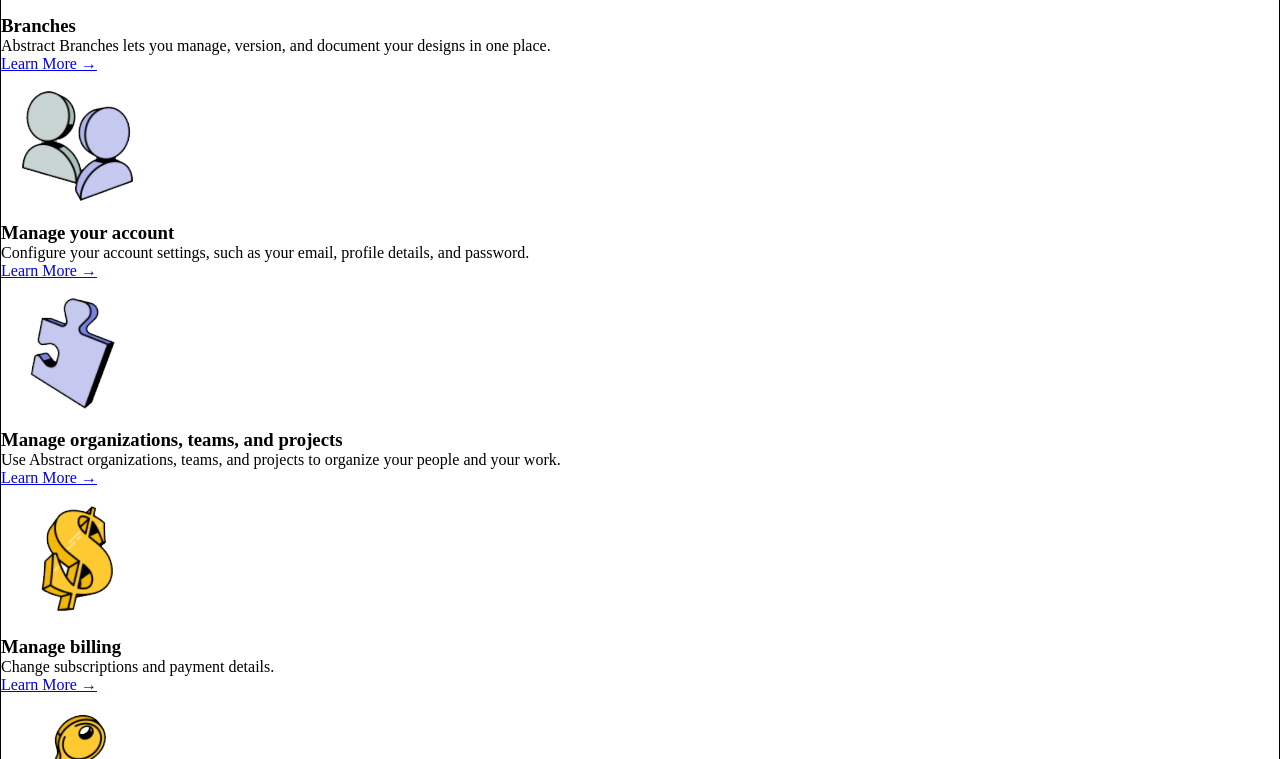
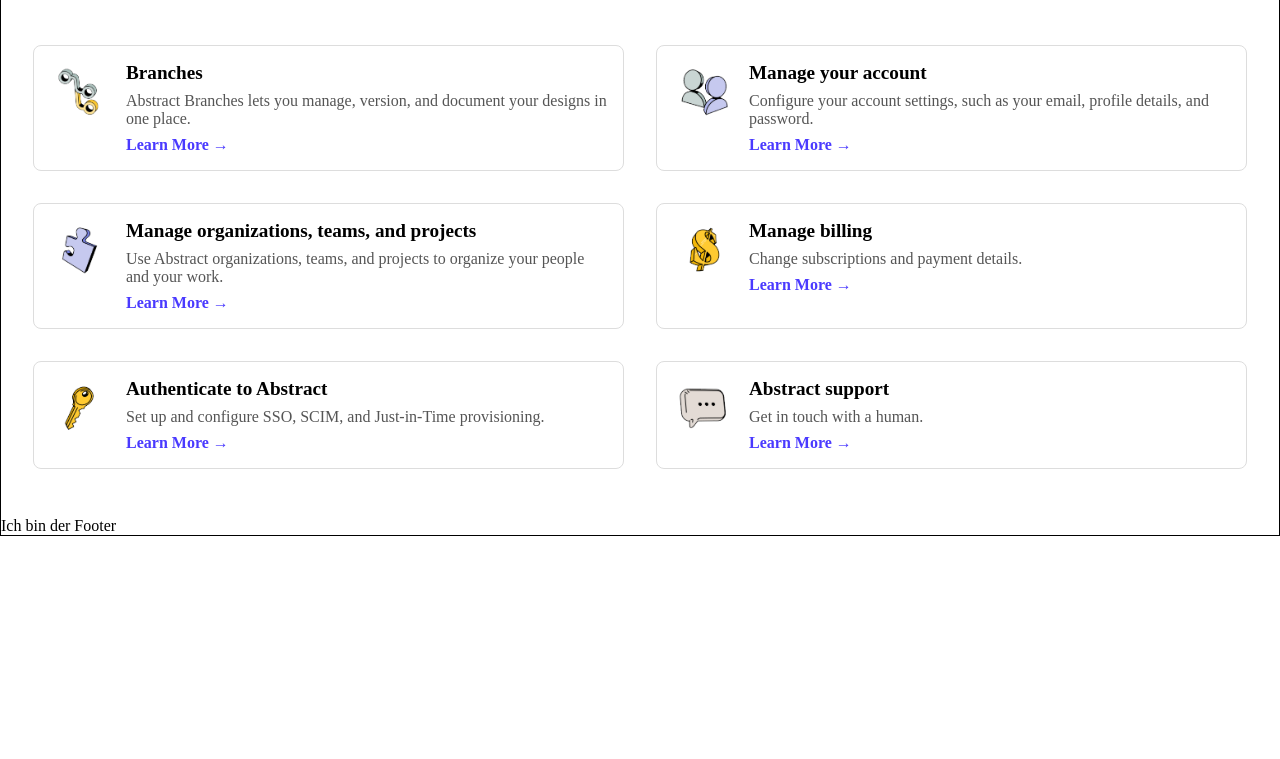
Before and after one commit to keboris/wdg24-group3, a plain HTML site: page index.html in a window 1280 px wide. Shown: the part 41-800 px from the top of the page. Drawn offline with Linux system fonts and the light colour scheme.

Commit message:
MAIN Structure

```diff
--- a/index.html
+++ b/index.html
@@ -20,51 +20,64 @@
         <section class="categories">
           <div class="grid">
             <div class="card">
-              <img src="branch.png" alt="" />
+              <figure><img src="images/branch.png" alt="" /></figure>
+              <article>
                 <h3>Branches</h3>
                 <p>
                   Abstract Branches lets you manage, version, and document your
                   designs in one place.
                 </p>
                 <a href="#">Learn More →</a>
+              </article>
             </div>
             <div class="card">
-              <img src="images/account.png" alt="" />
+              <figure><img src="images/account.png" alt="" /></figure>
+              <article>
                 <h3>Manage your account</h3>
                 <p>
                   Configure your account settings, such as your email, profile
                   details, and password.
                 </p>
                 <a href="#">Learn More →</a>
+              </article>
             </div>
             <div class="card">
-              <img src="images/team.png" alt="" />
+              <figure><img src="images/team.png" alt="" /></figure>
+              <article>
                 <h3>Manage organizations, teams, and projects</h3>
                 <p>
-                Use Abstract organizations, teams, and projects to organize your
-                people and your work.
+                  Use Abstract organizations, teams, and projects to organize
+                  your people and your work.
                 </p>
                 <a href="#">Learn More →</a>
+              </article>
             </div>
             <div class="card">
-              <img src="images/billing.png" alt="" />
+              <figure><img src="images/billing.png" alt="" /></figure>
+
+              <article>
                 <h3>Manage billing</h3>
                 <p>Change subscriptions and payment details.</p>
                 <a href="#">Learn More →</a>
+              </article>
             </div>
             <div class="card">
-              <img src="images/key.png" alt="" />
+              <figure><img src="images/key.png" alt="" /></figure>
+              <article>
                 <h3>Authenticate to Abstract</h3>
                 <p>
                   Set up and configure SSO, SCIM, and Just-in-Time provisioning.
                 </p>
                 <a href="#">Learn More →</a>
+              </article>
             </div>
             <div class="card">
-              <img src="images/support.png" alt="" />
+              <figure><img src="images/support.png" alt="" /></figure>
+              <article>
                 <h3>Abstract support</h3>
                 <p>Get in touch with a human.</p>
                 <a href="#">Learn More →</a>
+              </article>
             </div>
           </div>
         </section>
--- a/styles/main.css
+++ b/styles/main.css
@@ -0,0 +1,42 @@
+.categories {
+  padding: 3rem 2rem;
+}
+.grid {
+  display: grid;
+  grid-template-columns: repeat(2, 1fr);
+  gap: 2rem;
+}
+.card {
+  display: flex;
+  padding: 1rem;
+  border: 1px solid #ddd;
+  border-radius: 8px;
+  display: flex;
+  align-items: flex-start;
+  gap: 1rem;
+}
+
+.card figure img {
+  width: 60px;
+  height: 60px;
+  object-fit: contain;
+  margin: 0;
+}
+
+.card article {
+  flex: 1;
+}
+
+.card h3 {
+  font-size: 1.2rem;
+  margin-bottom: 0.5rem;
+}
+.card p {
+  margin-bottom: 0.5rem;
+  color: #555;
+}
+.card a {
+  color: #4a3aff;
+  text-decoration: none;
+  font-weight: bold;
+}
```
Lines whose indentation alone changed are shown as unchanged.
